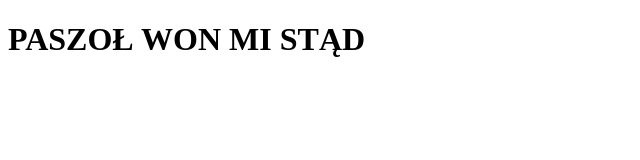
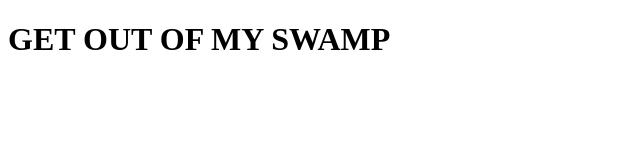
Before and after one commit to AdvancedMoonElectronics/meh3, a plain HTML site: page index.html in a window 1280 px wide. Shown: the whole page, without its empty margins (0-640 px from the left). Drawn offline with Linux system fonts and the light colour scheme.

Commit message:
Update index.html

```diff
--- a/index.html
+++ b/index.html
@@ -7,6 +7,6 @@
         <meta property="og:video:url" content="https://cdn.discordapp.com/attachments/920087532052566096/974020545307893800/damnation.mp4">
     </head>
     <body>
-        <h1>PASZOŁ WON MI STĄD</h1>
+        <h1>GET OUT OF MY SWAMP</h1>
     </body>
 </html>
```
